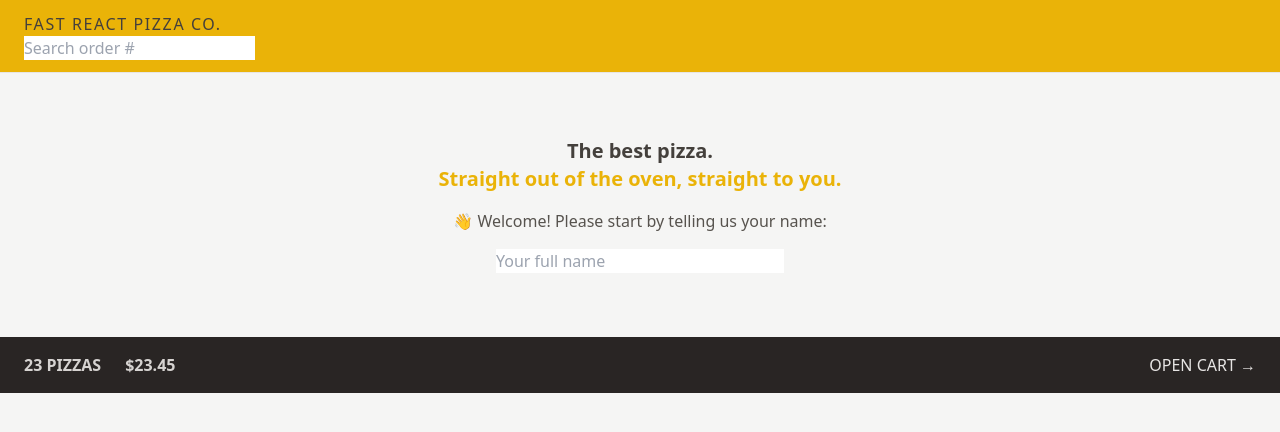
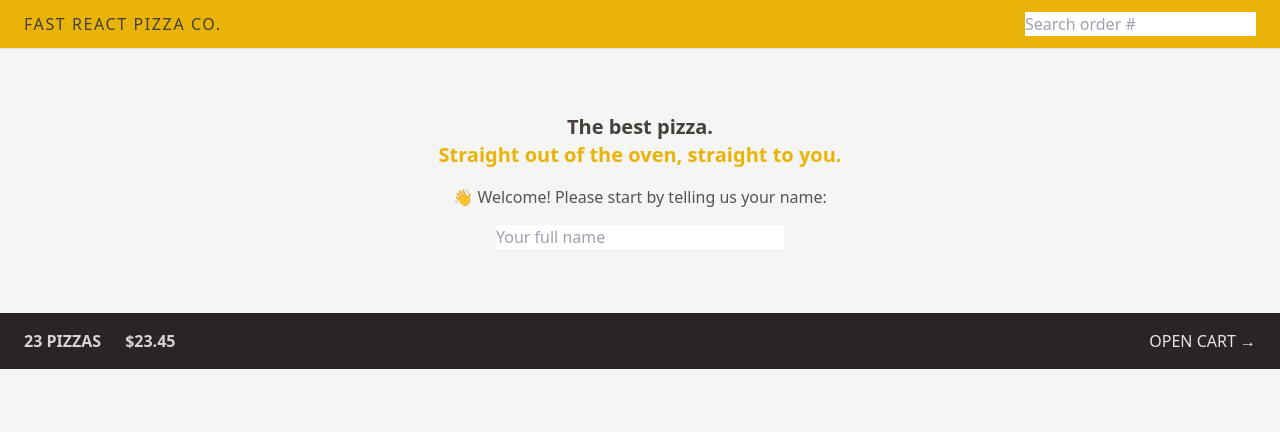
Before and after one commit to SenseiZarkoDukic/fast-react-pizza, a React (Vite) app: page / in a window 1280 px wide. Shown: the top 432 px of the page. Built offline with nearby package versions, Linux system fonts and the light colour scheme.

Commit message:
Add Flex, align-items:center and justify-content:space-between in Header

```diff
--- a/src/ui/Header.jsx
+++ b/src/ui/Header.jsx
@@ -4,7 +4,7 @@
 
 function Header() {
   return (
-    <header className="border-b border-stone-200    bg-yellow-500 px-4 py-3 uppercase sm:px-6">
+    <header className="flex items-center justify-between border-b border-stone-200    bg-yellow-500 px-4 py-3 uppercase sm:px-6">
       <Link to="/" className="tracking-widest ">
         Fast React Pizza Co.
       </Link>
```
